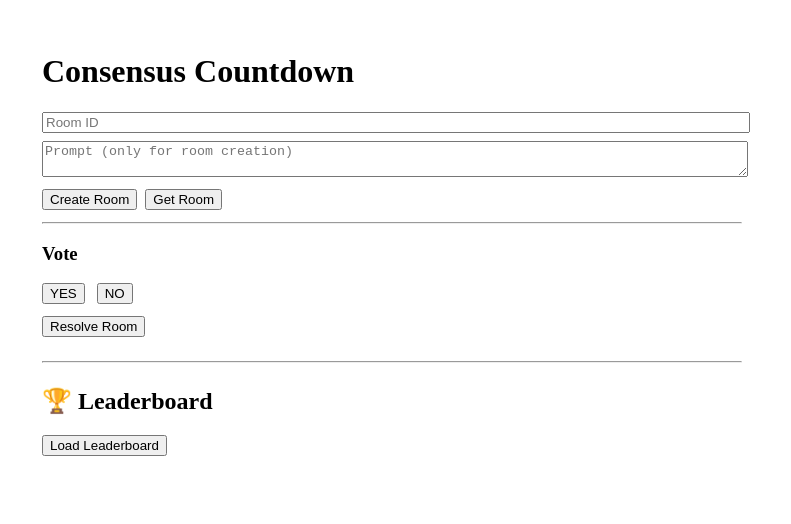
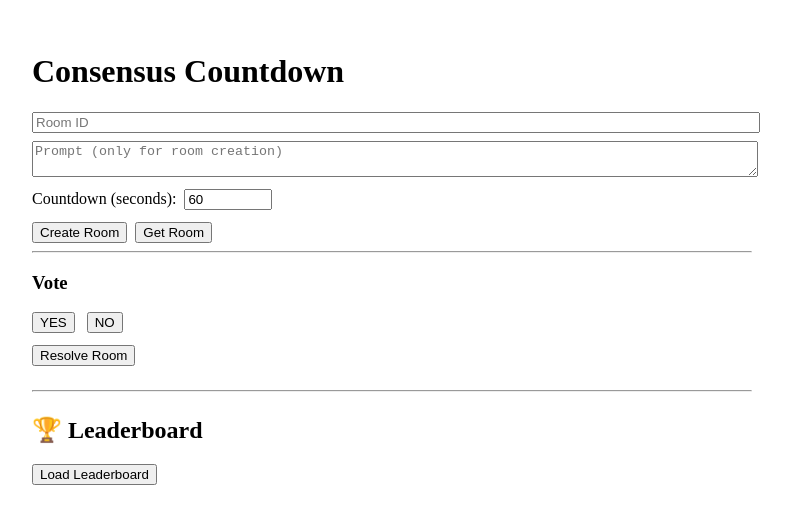
Before and after one commit to emark-cloud/consensus-countdown, a Next.js app: page / in a window 1280 px wide. Shown: the top 524 px of the page, without its empty margins (248-1039 px from the left). Built offline with nearby package versions, Linux system fonts and the light colour scheme; what @genlayer/client would draw is missing.

Commit message:
Update page.tsx

```diff
--- a/app/page.tsx
+++ b/app/page.tsx
@@ -1,6 +1,6 @@
 "use client";
 
-import { useState } from "react";
+import { useState, useEffect } from "react";
 import { genlayer } from "../lib/genlayer";
 
 const CONTRACT = process.env.NEXT_PUBLIC_GENLAYER_CONTRACT as string;
@@ -12,6 +12,26 @@ export default function Home() {
   const [status, setStatus] = useState("");
   const [leaderboard, setLeaderboard] = useState<[string, number][]>([]);
 
+  // Countdown timer state
+  const [duration, setDuration] = useState(60); // seconds
+  const [timeLeft, setTimeLeft] = useState<number | null>(null);
+  const [votingOpen, setVotingOpen] = useState(true);
+
+  // Timer effect
+  useEffect(() => {
+    if (timeLeft === null) return;
+    if (timeLeft <= 0) {
+      setVotingOpen(false);
+      return;
+    }
+
+    const timer = setTimeout(() => {
+      setTimeLeft(timeLeft - 1);
+    }, 1000);
+
+    return () => clearTimeout(timer);
+  }, [timeLeft]);
+
   async function createRoom() {
     setStatus("Creating room...");
     await genlayer.callContract({
@@ -20,9 +40,15 @@ export default function Home() {
       args: [roomId, prompt],
     });
     setStatus("Room created");
+
+    // Start countdown
+    setTimeLeft(duration);
+    setVotingOpen(true);
   }
 
   async function submitVote(vote: "yes" | "no") {
+    if (!votingOpen) return;
+
     setStatus(`Submitting ${vote.toUpperCase()} vote...`);
     await genlayer.callContract({
       contractAddress: CONTRACT,
@@ -59,7 +85,6 @@ export default function Home() {
       args: [],
     });
 
-    // Convert object -> sorted array
     const sorted = Object.entries(res)
       .map(([addr, xp]) => [addr, Number(xp)] as [string, number])
       .sort((a, b) => b[1] - a[1]);
@@ -68,7 +93,7 @@ export default function Home() {
   }
 
   return (
-    <main style={{ padding: 24, maxWidth: 700, margin: "0 auto" }}>
+    <main style={{ padding: 24, maxWidth: 720, margin: "0 auto" }}>
       <h1>Consensus Countdown</h1>
 
       <input
@@ -85,7 +110,18 @@ export default function Home() {
         style={{ width: "100%", marginBottom: 8 }}
       />
 
-      <div style={{ display: "flex", gap: 8, marginBottom: 12 }}>
+      <label>
+        Countdown (seconds):
+        <input
+          type="number"
+          min={10}
+          value={duration}
+          onChange={(e) => setDuration(Number(e.target.value))}
+          style={{ marginLeft: 8, width: 80 }}
+        />
+      </label>
+
+      <div style={{ display: "flex", gap: 8, marginTop: 12 }}>
         <button onClick={createRoom}>Create Room</button>
         <button onClick={getRoom}>Get Room</button>
       </div>
@@ -93,10 +129,23 @@ export default function Home() {
       <hr />
 
       <h3>Vote</h3>
+
+      {timeLeft !== null && (
+        <p>
+          ⏱️ Time left: <strong>{timeLeft}s</strong>
+        </p>
+      )}
+
       <div style={{ display: "flex", gap: 12, marginBottom: 12 }}>
-        <button onClick={() => submitVote("yes")}>YES</button>
-        <button onClick={() => submitVote("no")}>NO</button>
+        <button onClick={() => submitVote("yes")} disabled={!votingOpen}>
+          YES
+        </button>
+        <button onClick={() => submitVote("no")} disabled={!votingOpen}>
+          NO
+        </button>
       </div>
+
+      {!votingOpen && <p>Voting closed. Ready to resolve.</p>}
 
       <button onClick={resolveRoom}>Resolve Room</button>
 
```
